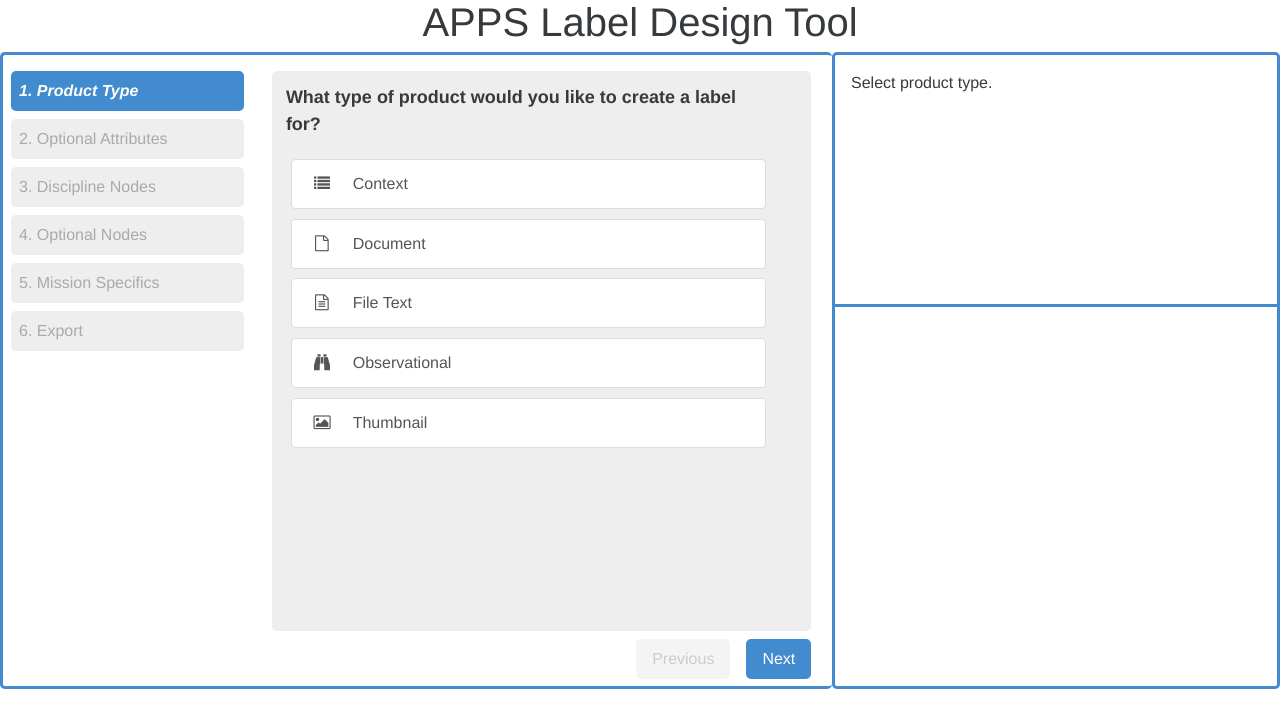
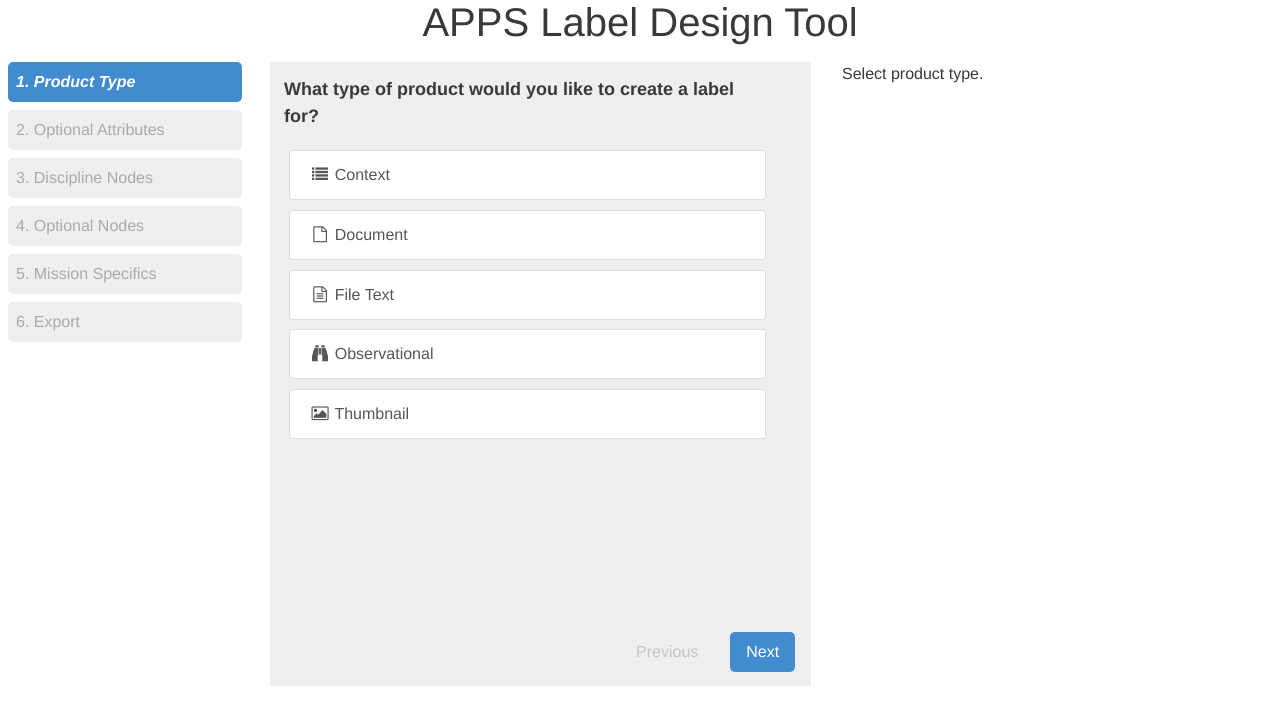
Before and after one commit to NASA-PDS/PLAID, a PHP site: page / in a window 1280 px wide. Shown: the top 728 px of the page. Run offline with PHP 8.4, Linux system fonts and the light colour scheme.

Commit message:
Modified the CSS to suit the index.html changes Added new styling throughout the file

```diff
--- a/css/general.css
+++ b/css/general.css
@@ -11,46 +11,78 @@ table {
 }
 td {
     width: 50%;
-    padding: 0.3rem;
+    padding: 0.3em;
 }
 /* id */
-#details {
-    height: 60%;
-    padding: 1rem;
-}
 #help {
     height: 40%;
-    border-bottom: medium solid #428BCF;
-    padding: 1rem;
+    padding: 10px 10px 10px 10px;
+    margin-bottom: 0.8rem;
+}
+#details {
+    height: 50%;
+    padding: 10px 10px 10px 10px;
+    font-weight: bold;
 }
 #sidebar {
-     float: right;
-     width: 35%;
-     border: medium solid #428BCF;
-     border-radius: 0.3rem;
- }
+    height: inherit;
+    float: right;
+    width: 35%;
+}
 #title {
     text-align: center;
 }
 #wizard {
     float: left;
     width: 65% !important;
-    padding-top: 1rem;
-    border-left: medium solid #428BCF;
-    border-top: medium solid #428BCF;
-    border-bottom: medium solid #428BCF;
-    border-radius: 0.3rem;
+    padding-top: 10px;
+    border-radius: 5px;
 }
+
+#wizard .actions {
+    width: 65%;
+    padding-right: 0.5rem;
+    background: #eeeeee;
+    height: 4rem;
+}
+
+#wizard .content {
+    border-radius: 0rem;
+    margin-bottom: 0rem;
+}
+
+#wizard > .actions > ul {
+    margin-top: 0.6rem;
+    margin-right: 0.5rem;
+}
+
 /* class */
 .active {
-    background-color: #428BCF !important;
-    border-color: #428BCF !important;
+    background-color: #2184be !important;
     color: white;
 }
 .question {
     font-weight: bold;
     font-size: large;
 }
-span.productType {
-    padding-left: 1rem;
+.card {
+    margin-bottom: inherit;
 }
+
+.cardContainer {
+    height: inherit;
+    padding: 0.7rem;
+    background: #eeeeee;
+    margin: 0.7rem 0.7rem 0.7rem 0.4rem;
+}
+
+.no-border-radius {
+    -webkit-border-radius: 0rem;
+    -moz-border-radius: 0rem;
+    border-radius: 0rem;
+}
+
+.disabled {
+    background-color: transparent;
+    border-color: #ccc;
+}
```
